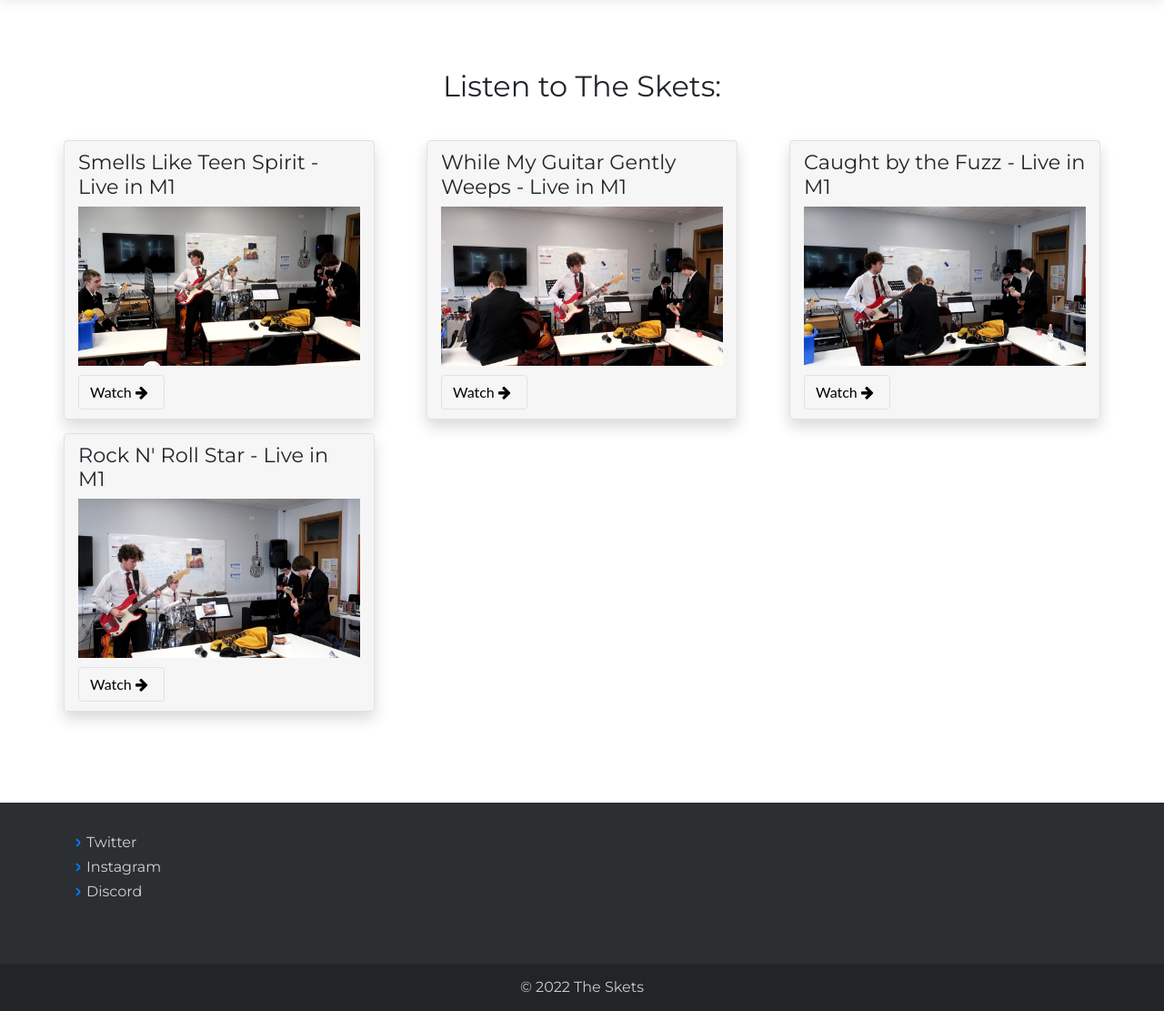
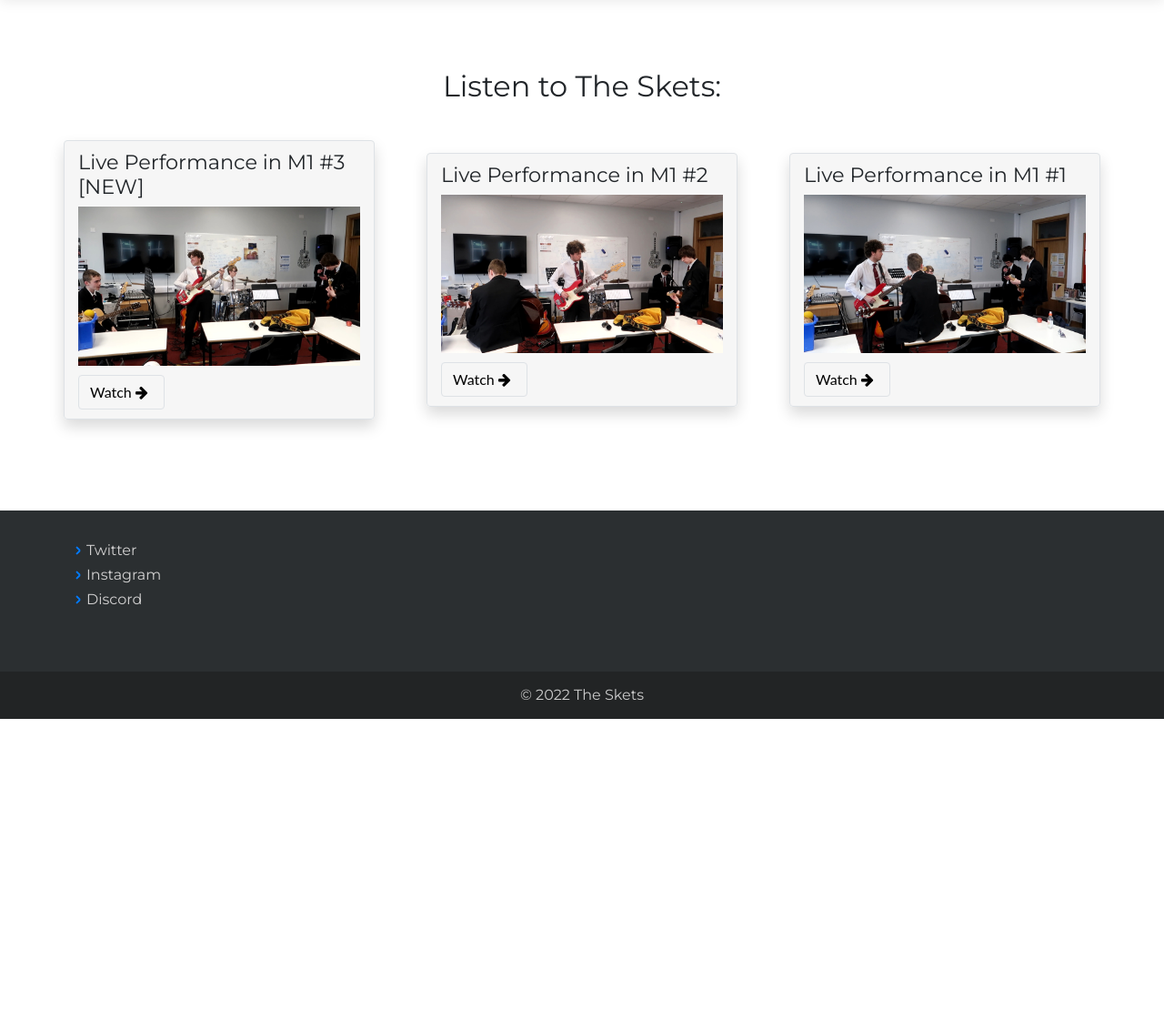
Before and after one commit to carter-0/the-skets, a Flask app: page /listen in a window 1280 px wide. Shown: the part 84-1195 px from the top of the page at 91% size. After the commit the page ends 874 px from the top, so only its background shows below. Run offline with Flask 2, Linux system fonts and the light colour scheme; some libraries are stand-ins or nearby versions.

Commit message:
add new listen

```diff
--- a/main.py
+++ b/main.py
@@ -8,17 +8,25 @@ if True: ##censor password
     password = "***REMOVED***"
 
 song_mapping = {
-    "smells-like-teen-spirit": "Smells Like Teen Spirit",
-    "rock-n-roll-star": "Rock N' Roll Star",
-    "caught-by-the-fuzz": "Caught by the Fuzz",
-    "while-my-guitar-gently-weeps": "While My Guitar Gently Weeps"
+    "day-2-smells-like-teen-spirit": "Smells Like Teen Spirit - Nirvana",
+    "day-2-rock-n-roll-star": "Rock N' Roll Star - Oasis",
+    "day-2-caught-by-the-fuzz": "Caught by the Fuzz - Supergrass",
+    "day-2-while-my-guitar-gently-weeps": "While My Guitar Gently Weeps - The Beatles",
+    "day-3-alright": "Alright - Supergrass",
+    "day-3-local-boy": "Local Boy - The Rifles",
+    "day-3-while-my-guitar-gently-weeps": "While My Guitar Gently Weeps - The Beatles",
+    "day-3-smells-like-teen-spirit": "Smells Like Teen Spirit - Nirvana"
 }
 
 url_mapping = {
-    "smells-like-teen-spirit": "https://static.theskets.com/Day2/optimised/smells-like-teen-spirit-optimised.mp4",
-    "rock-n-roll-star": "https://static.theskets.com/Day2/optimised/rock-n-roll-star-optimised.mp4",
-    "caught-by-the-fuzz": "https://static.theskets.com/Day2/optimised/caught-by-the-fuzz-optimised.mp4",
-    "while-my-guitar-gently-weeps": "https://static.theskets.com/Day2/optimised/while-my-guitar-gently-weeps-optimised.mp4"
+    "day-2-smells-like-teen-spirit": "https://static.theskets.com/Day2/optimised/smells-like-teen-spirit-optimised.mp4",
+    "day-2-rock-n-roll-star": "https://static.theskets.com/Day2/optimised/rock-n-roll-star-optimised.mp4",
+    "day-2-caught-by-the-fuzz": "https://static.theskets.com/Day2/optimised/caught-by-the-fuzz-optimised.mp4",
+    "day-2-while-my-guitar-gently-weeps": "https://static.theskets.com/Day2/optimised/while-my-guitar-gently-weeps-optimised.mp4",
+    "day-3-alright": "https://www.youtube-nocookie.com/embed/19jg1cSniYE",
+    "day-3-local-boy": "https://www.youtube-nocookie.com/embed/t-CCvlnw-dg",
+    "day-3-while-my-guitar-gently-weeps": "https://www.youtube-nocookie.com/embed/A70eTmmvGoE",
+    "day-3-smells-like-teen-spirit": "https://www.youtube-nocookie.com/embed/CL9d6gIKUPU"
 }
 
 def get_comments(video_id):
@@ -80,7 +88,11 @@ def root():
 
 @app.route("/listen")
 def listen():
-    return render_template("listen.html")
+    return render_template("listen-main.html")
+
+@app.route("/listen/<day>")
+def listen_day(day):
+    return render_template(f"listen-{day}.html")
 
 @app.route("/watch/<songname>")
 def watch(songname):
@@ -97,7 +109,7 @@ def watch(songname):
 
     comment_list.reverse()
 
-    return render_template("watch.html", songname=song_mapping[songname], song_url=url_mapping[songname], id=songname, comments=comment_list)
+    return render_template("watch.html", link_type=("YouTube" if "static.theskets.com" not in song_mapping[songname] else "Static"), songname=song_mapping[songname], song_url=url_mapping[songname], id=songname, comments=comment_list)
 
 @app.route("/api/submit_comment")
 def submit_comment():
--- a/templates/index.html
+++ b/templates/index.html
@@ -34,7 +34,7 @@
     <meta property="og:title" content="The Skets Official Website">
     <meta property="og:site_name" content="The Skets">
     <meta property="og:url" content="TheSkets.com">
-    <meta property="og:description" content="">
+    <meta property="og:description" content="The Skets Official Website">
     <meta property="og:type" content="">
     <meta property="og:image" content="https://theskets.com/assets/header-new.png">
 </head>
--- /dev/null
+++ b/templates/listen-main.html
@@ -0,0 +1,107 @@
+<!DOCTYPE html>
+<html>
+
+<head>
+    <meta charset="utf-8">
+    <meta name="viewport" content="width=device-width, initial-scale=1.0, shrink-to-fit=no">
+    <title>The Skets - Listen</title>
+    <link rel="stylesheet" href="/assets/bootstrap.min.css">
+    <link rel="stylesheet" href="https://fonts.googleapis.com/css?family=Montserrat:400,400i,700,700i,600,600i">
+    <link rel="stylesheet" href="https://fonts.googleapis.com/css?family=Roboto:300,400">
+    <link rel="stylesheet" href="https://fonts.googleapis.com/css?family=Roboto:300,400,700">
+    <link rel="stylesheet" href="https://cdnjs.cloudflare.com/ajax/libs/font-awesome/4.7.0/css/font-awesome.min.css">
+
+    <link rel="apple-touch-icon" sizes="180x180" href="/assets/apple-touch-icon.png">
+    <link rel="icon" type="image/png" sizes="32x32" href="/assets/favicon-32x32.png">
+    <link rel="icon" type="image/png" sizes="16x16" href="/assets/favicon-16x16.png">
+    <link rel="manifest" href="/assets/site.webmanifest">
+
+    <!-- Global site tag (gtag.js) - Google Analytics -->
+    <script async src="https://www.googletagmanager.com/gtag/js?id=G-37K2WBR8M6"></script>
+    <script>
+    window.dataLayer = window.dataLayer || [];
+    function gtag(){dataLayer.push(arguments);}
+    gtag('js', new Date());
+
+    gtag('config', 'G-37K2WBR8M6');
+    </script>
+    <style>
+        @media screen and (max-width: 900px) {
+            .mqury {
+                position: relative !important;
+                width: 100% !important;
+                padding-right: 15px !important;
+                padding-left: 15px !important;
+                max-width: fit-content !important;
+            }
+        }
+    </style>
+
+    <meta property="og:title" content="The Skets Official Website">
+    <meta property="og:site_name" content="The Skets">
+    <meta property="og:url" content="TheSkets.com">
+    <meta property="og:description" content="">
+    <meta property="og:type" content="article">
+    <meta property="og:image" content="https://theskets.com/assets/header-new.jpg">
+</head>
+
+<body>
+    <nav class="navbar navbar-light navbar-expand-lg fixed-top bg-white clean-navbar">
+        <div class="container"><a class="navbar-brand logo" href="/">The Skets</a><button data-toggle="collapse" class="navbar-toggler" data-target="#navcol-1"><span class="sr-only">Toggle navigation</span><span class="navbar-toggler-icon"></span></button>
+            <div class="collapse navbar-collapse" id="navcol-1">
+                <ul class="navbar-nav ml-auto">
+                    <li class="nav-item"><a class="nav-link" href="/">Home</a></li>
+                    <li class="nav-item"><a class="nav-link active" href="/listen">Listen to The Skets</a></li>
+                </ul>
+            </div>
+        </div>
+    </nav>
+    <main class="page">
+        <section class="clean-block features">
+            <div class="container">
+                <div class="block-heading">
+                    <h2 class="text">Listen to The Skets:</h2>
+                </div>
+                <div class="row justify-content-center">
+                    <div class="row justify-content-between align-items-center m-auto">
+                        <div class="border rounded shadow mqury" style="max-width: 30%;position: relative;width: 100%;padding-right: 15px;padding-left: 15px;background-color: rgba(242,242,242,0.69);">
+                            <h3 class="text-black" style="margin-top: 10px;font-size: 1.4em;">Live Performance in M1 #3 [NEW]</h3>
+                            <img style="width: 100%; height: auto;" src="/assets/thumbnails/smells-like-teen-spirit.jpg" />
+                            <button onclick="window.location.href='/listen/day-3'" class="btn btn-outline-secondary border rounded" style="color: #000;font-family: Lato, sans-serif;margin-bottom: 10px;margin-top: 10px;">Watch <i class="fa fa-arrow-right"></i></button>
+                        </div>
+                        <div class="border rounded shadow mqury" style="max-width: 30%;position: relative;width: 100%;padding-right: 15px;padding-left: 15px;background-color: rgba(242,242,242,0.69);">
+                            <h3 class="text-black" style="margin-top: 10px;font-size: 1.4em;">Live Performance in M1 #2</h3>
+                            <img style="width: 100%; height: auto;" src="/assets/thumbnails/while-my-guitar-gently-weeps.jpg" />
+                            <button onclick="window.location.href='/listen/day-2'" class="btn btn-outline-secondary border rounded" style="color: #000;font-family: Lato, sans-serif;margin-bottom: 10px;margin-top: 10px;">Watch <i class="fa fa-arrow-right"></i></button>
+                        </div><div class="border rounded shadow mqury" style="max-width: 30%;position: relative;width: 100%;padding-right: 15px;padding-left: 15px;background-color: rgba(242,242,242,0.69);">
+                            <h3 class="text-black" style="margin-top: 10px;font-size: 1.4em;">Live Performance in M1 #1</h3>
+                            <img style="width: 100%; height: auto;" src="/assets/thumbnails/caught-by-the-fuzz.jpg" />
+                            <button onclick="window.location.href='/listen/day-1'" class="btn btn-outline-secondary border rounded" style="color: #000;font-family: Lato, sans-serif;margin-bottom: 10px;margin-top: 10px;">Watch <i class="fa fa-arrow-right"></i></button>
+                        </div>
+                    </div>
+                </div>
+            </div>
+        </section>
+    </main>
+    <footer class="page-footer dark">
+        <div class="container">
+            <div class="row" style="text-align: center;">
+                <div class="col-sm-3" style="text-align: left;">
+                    <ul>
+                        <li><a href="https://twitter.com/OfficialSkets">Twitter</a></li>
+                        <li><a href="https://www.instagram.com/official_theskets/">Instagram</a></li>
+                        <li><a href="https://discord.gg/gdHMhxXtDA">Discord</a></li>
+                    </ul>
+                </div>
+            </div>
+        </div>
+        <div class="footer-copyright">
+            <p>© 2022 The Skets</p>
+        </div>
+    </footer>
+    <script src="https://cdnjs.cloudflare.com/ajax/libs/jquery/3.5.1/jquery.min.js"></script>
+    <script src="https://cdnjs.cloudflare.com/ajax/libs/twitter-bootstrap/4.6.1/js/bootstrap.bundle.min.js"></script>
+    <script src="https://cdnjs.cloudflare.com/ajax/libs/baguettebox.js/1.10.0/baguetteBox.min.js"></script>
+</body>
+
+</html>
```
Also changed, not shown: templates/listen-day-3.html (added, +117 -0 lines), templates/watch.html (+9 -5 lines), templates/listen-day-2.html (renamed from templates/listen.html).
